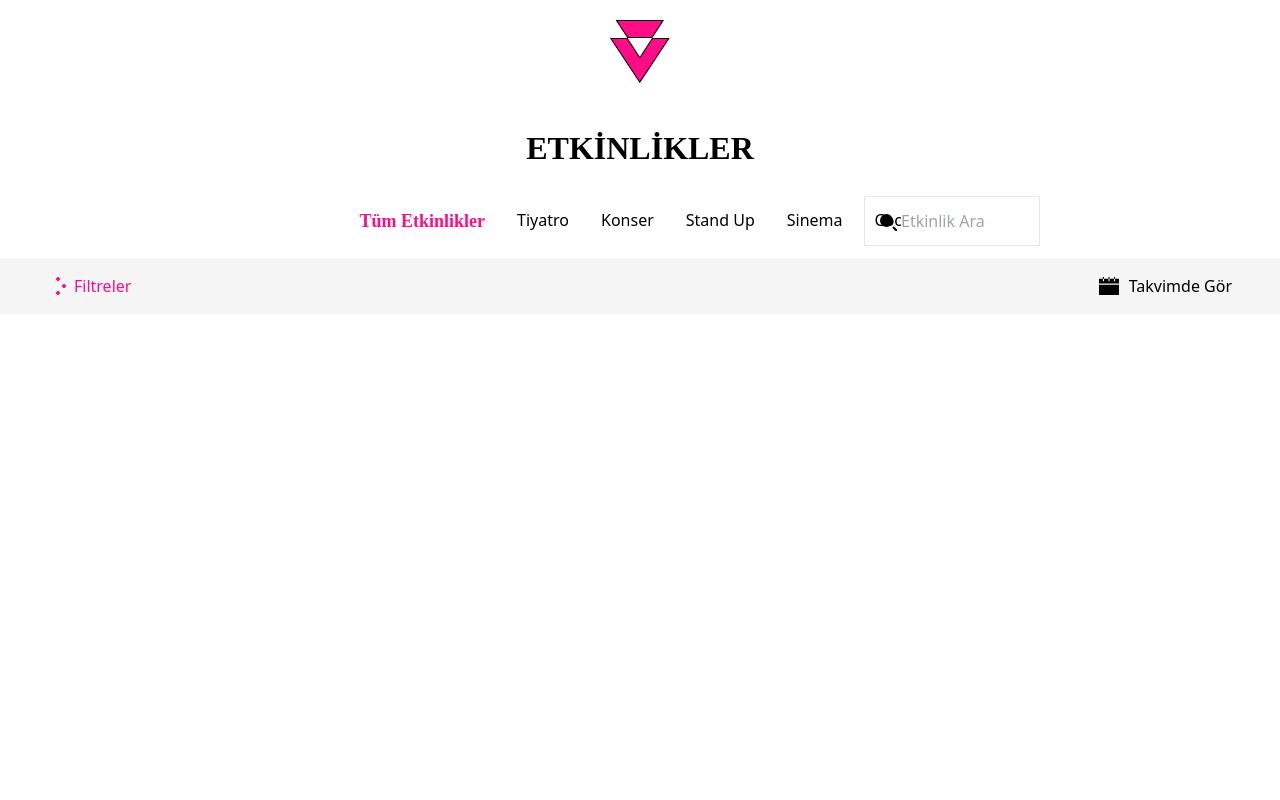
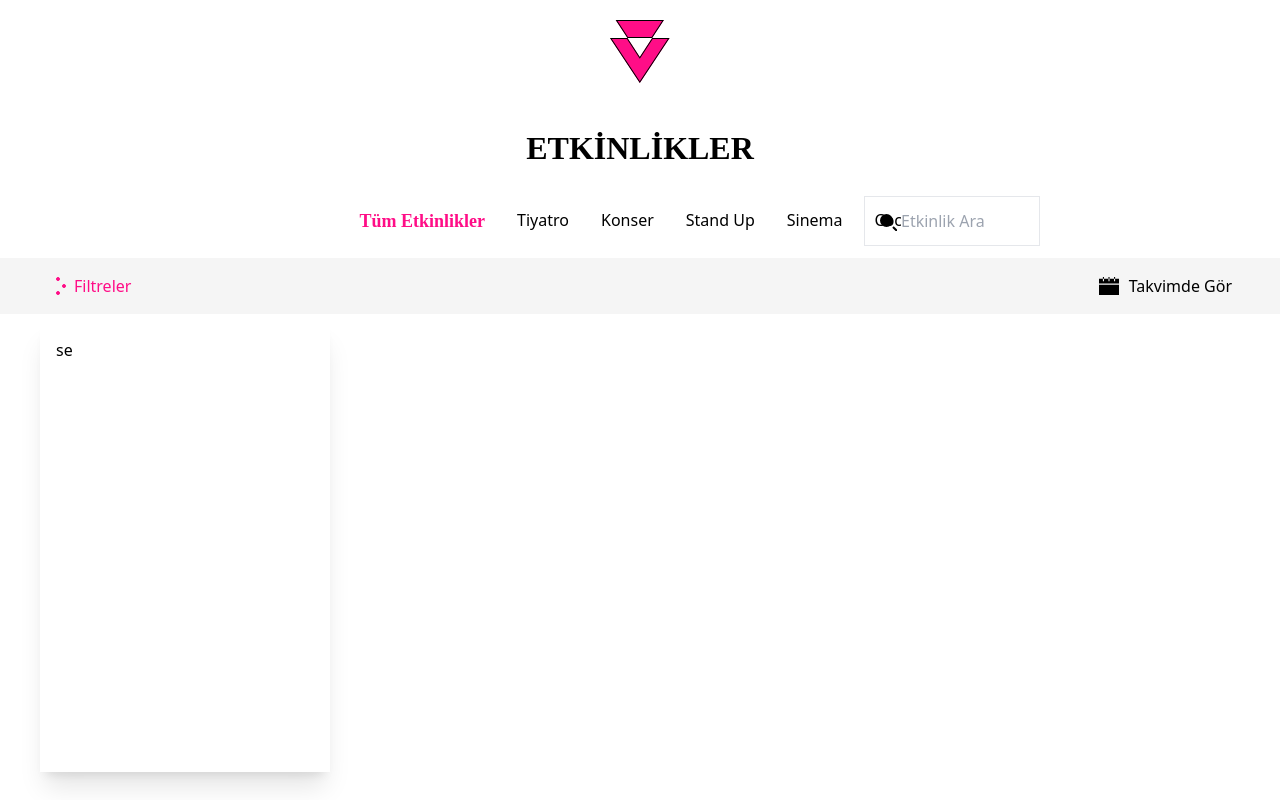
Before and after one commit to Serkan-Ucakcioglu/Case, a Next.js app: page / in a window 1280 px wide. Built offline with nearby package versions, Linux system fonts and the light colour scheme.

Commit message:
popup add

```diff
--- a/app/Components/Header/Bar.tsx
+++ /dev/null
@@ -1,19 +0,0 @@
-import Calender from "@/app/assets/Calender";
-import Points from "@/app/assets/Points";
-
-function Bar() {
-  return (
-    <div className="w-full flex justify-between p-4 bg-[#F5F5F5] mt-6 px-12">
-      <div className="flex items-center ml-2">
-        <Points />
-        <span className="ml-2 text-[#FF0D87]">Filtreler</span>
-      </div>
-      <div className="flex items-center">
-        <Calender />
-        <span className="ml-2">Takvimde Gör</span>
-      </div>
-    </div>
-  );
-}
-
-export default Bar;
--- /dev/null
+++ b/app/Components/Header/Bar/Bar.tsx
@@ -0,0 +1,23 @@
+import Calender from "@/app/assets/Calender";
+import Points from "@/app/assets/Points";
+import BarPopup from "./BarPopup";
+
+function Bar() {
+  return (
+    <>
+      <div className="w-full flex justify-between p-4 bg-[#F5F5F5] mt-6 px-12">
+        <div className="flex items-center ml-2">
+          <Points />
+          <span className="ml-2 text-[#FF0D87]">Filtreler</span>
+        </div>
+        <div className="flex items-center">
+          <Calender />
+          <span className="ml-2">Takvimde Gör</span>
+        </div>
+      </div>
+      <BarPopup />
+    </>
+  );
+}
+
+export default Bar;
--- /dev/null
+++ b/app/Components/Header/Bar/BarPopup.tsx
@@ -0,0 +1,5 @@
+function BarPopup() {
+  return <div className="popup shadow-xl bg-white mt-2 ml-10 p-4">se </div>;
+}
+
+export default BarPopup;
--- a/app/Components/Header/Header.tsx
+++ b/app/Components/Header/Header.tsx
@@ -1,6 +1,6 @@
 import Logo from "@/app/assets/Logo";
 import Main from "./Main/Main";
-import Bar from "./Bar";
+import Bar from "./Bar/Bar";
 
 function Header() {
   return (
--- a/app/globals.css
+++ b/app/globals.css
@@ -20,3 +20,8 @@
   text-align: left;
   color: #ff0d87;
 }
+
+.popup {
+  width: 290px;
+  height: 450px;
+}
```
